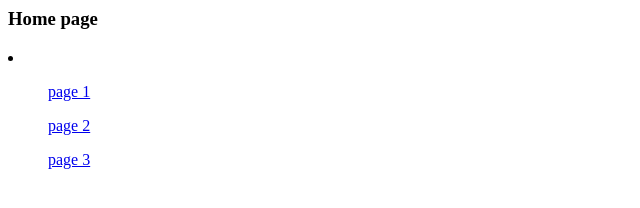
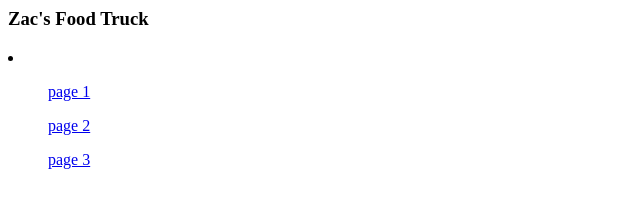
Before and after one commit to zpostman1/test-static-site, a plain HTML site: page index.html in a window 1280 px wide. Shown: the full height of the page, 0-640 px from the left. Drawn offline with Linux system fonts and the light colour scheme.

Commit message:
Update index.html

```diff
--- a/index.html
+++ b/index.html
@@ -20,7 +20,7 @@ src=“https://www.facebook.com/tr?id=2374918742531985&ev=PageView&noscript=1 (4
 <!-- End Facebook Pixel Code -->
 </head>
 <body>
-<h3>Home page</h3>
+<h3>Zac's Food Truck</h3>
 <li>
   <ul><a href="/test-static-site/page1">page 1</a></ul>
   <ul><a href="/test-static-site/page2">page 2</a></ul>
```
